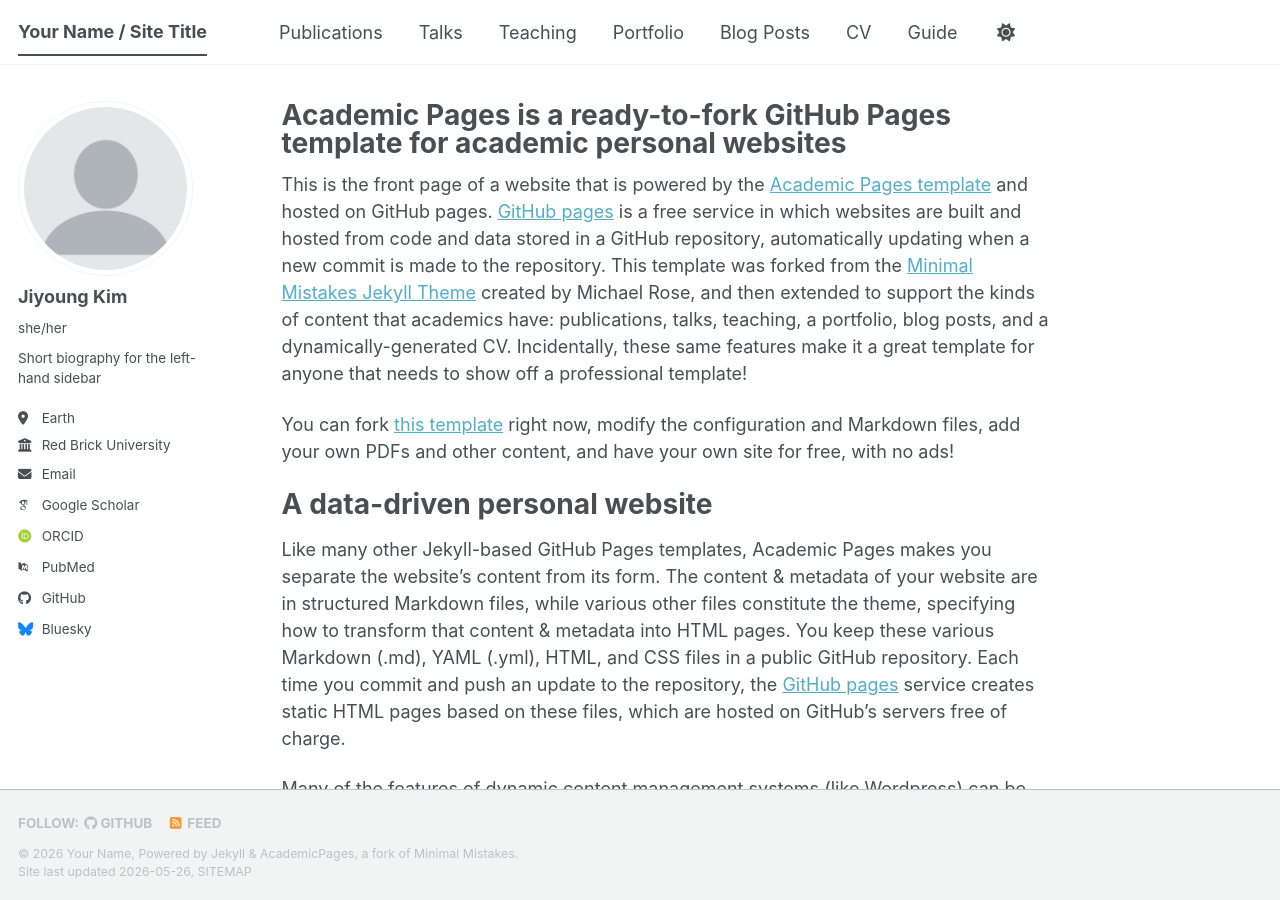
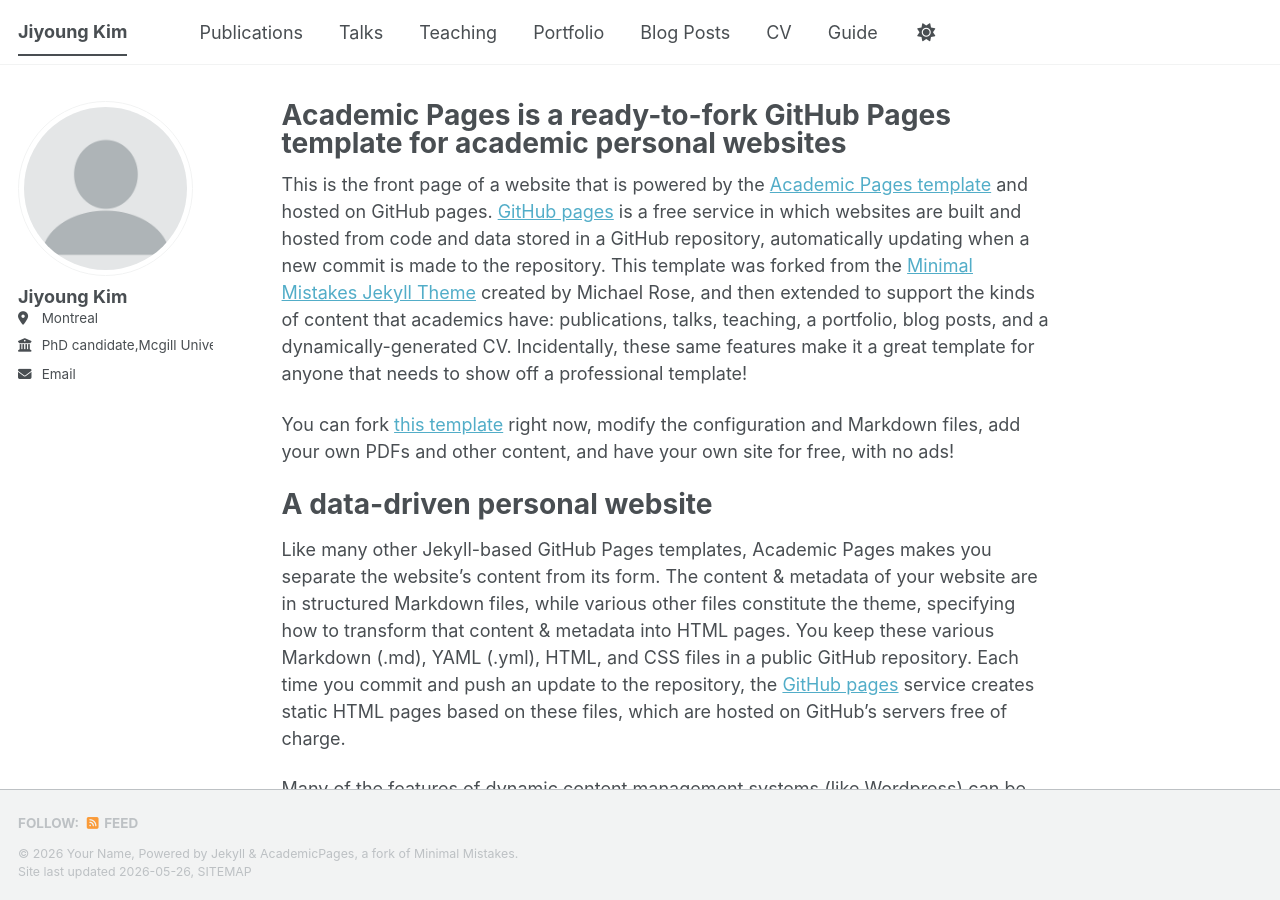
Before and after one commit to Jiyoung-Cecil-Kim/Jiyoung-Kim, a Jekyll site: the page built from _pages/about.md, in a window 1280 px wide and 900 px high. Built offline with Jekyll 4.4.1, drawn with Linux system fonts in a browser that asks for light colours; some web fonts are replaced; a script bundle is joined from its source files by our own code; library files that are not in the unit come from our copies.

Commit message:
Edit some biographic info

```diff
--- a/_config.yml
+++ b/_config.yml
@@ -9,11 +9,11 @@
 # Basic Site Settings
 locale                   : "en-US"
 site_theme               : "default" # The available themes options are "default", "air", "sunrise", "mint", "dirt" and "contrast"
-title                    : "Your Name / Site Title"
+title                    : "Jiyoung Kim"
 title_separator          : "-"
 name                     : &name "Your Name"
 description              : &description "Your Name's academic portfolio"   # Update this with a general description of your site, this is the default if not overridden by a page
-url                      : https://academicpages.github.io # The base hostname & protocol for your site e.g. "https://[your GitHub username].github.io",
+url                      : https://JiyoungKim.github.io # The base hostname & protocol for your site e.g. "https://[your GitHub username].github.io",
                                                            # or if you already have some other page hosted on Github then use "https://[your GitHub username].github.io/[Your Repo Name]"
 baseurl                  : "" # the subpath of your site, e.g. "/blog"
 repository               : "academicpages/academicpages.github.io"
@@ -25,23 +25,21 @@ author:
   # Biographic information
   avatar           : "profile.png"
   name             : "Jiyoung Kim"
-  pronouns         :  "she/her"
-  bio              : "Short biography for the left-hand sidebar"
-  location         : "Earth"
-  employer         : "Red Brick University"
+  location         : "Montreal"
+  employer         : "PhD candidate,Mcgill University"
   uri              : # URL
-  email            : "none@example.org"
+  email            : "jiyoung.kim4@mail.mcgill.ca"
 
   # Academic websites
   academia         : # URL
   arxiv            : # URL - Update with the correct link to your profile
-  googlescholar    : "https://scholar.google.com/citations?user=PS_CX0AAAAAJ"
+  googlescholar    : #"https://scholar.google.com/citations?user=PS_CX0AAAAAJ"
   inspire-hep      : # URL
   impactstory      : # URL
-  orcid            : "https://orcid.org/yourorcidurl"
+  orcid            : #"https://orcid.org/yourorcidurl"
   semantic         : # URL
   ssrn             : # URL
-  pubmed           : "https://www.ncbi.nlm.nih.gov/pubmed/?term=john+snow"
+  pubmed           : #"https://www.ncbi.nlm.nih.gov/pubmed/?term=john+snow"
   researchgate     : # URL
   scopus           : # URL
   zotero           : # URL
@@ -51,13 +49,13 @@ author:
   bitbucket        : # Username - Update with your username on the site
   codepen          : # Username
   dribbble         : # Username
-  github           : "academicpages"
+  github           : #"academicpages"
   kaggle           : # Username
   stackoverflow    : # User number or user number and name (i.e., use "1" or "1/jeff-atwood")
 
   # Social media
   artstation       : # Username
-  bluesky          : "bsky.app" # Replace this with you Bluesky username
+  bluesky          : #"bsky.app" # Replace this with you Bluesky username
   facebook         : # Username
   flickr           : # Username
   foursquare       : # Username
```
